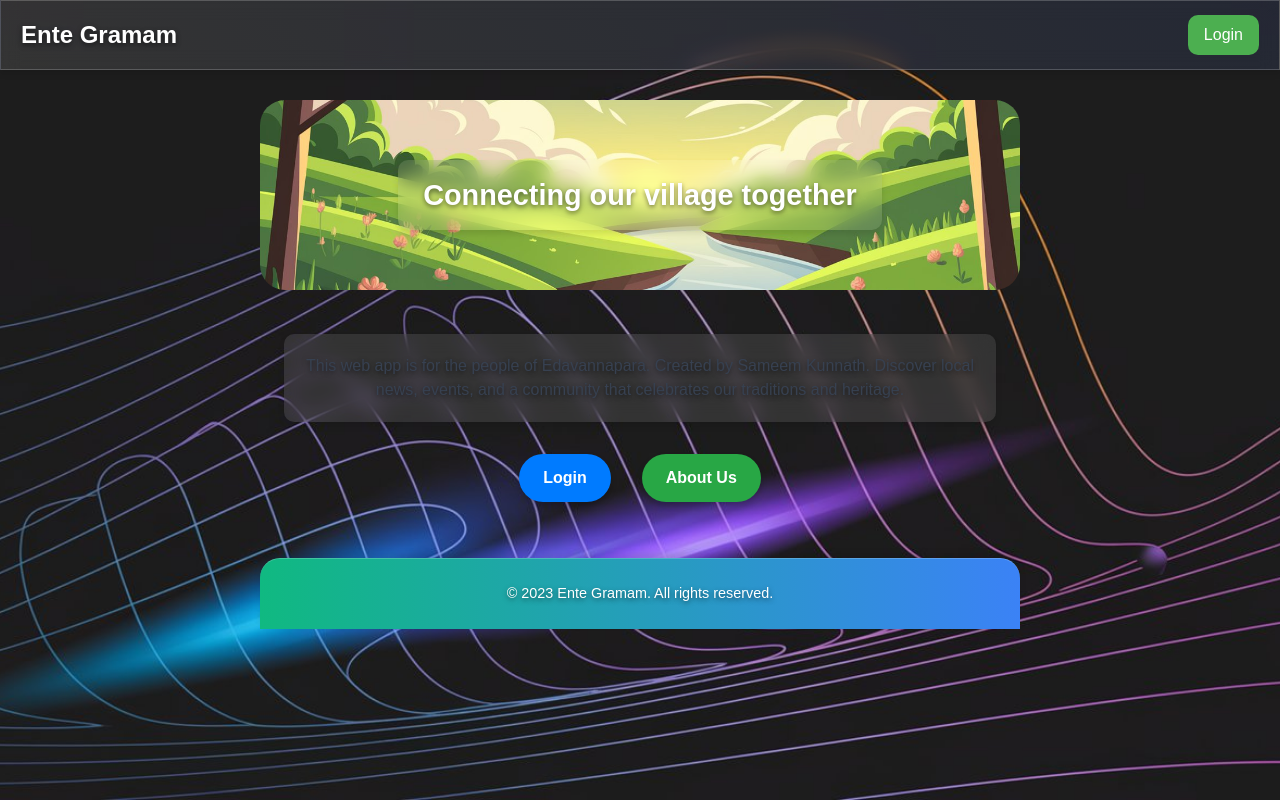
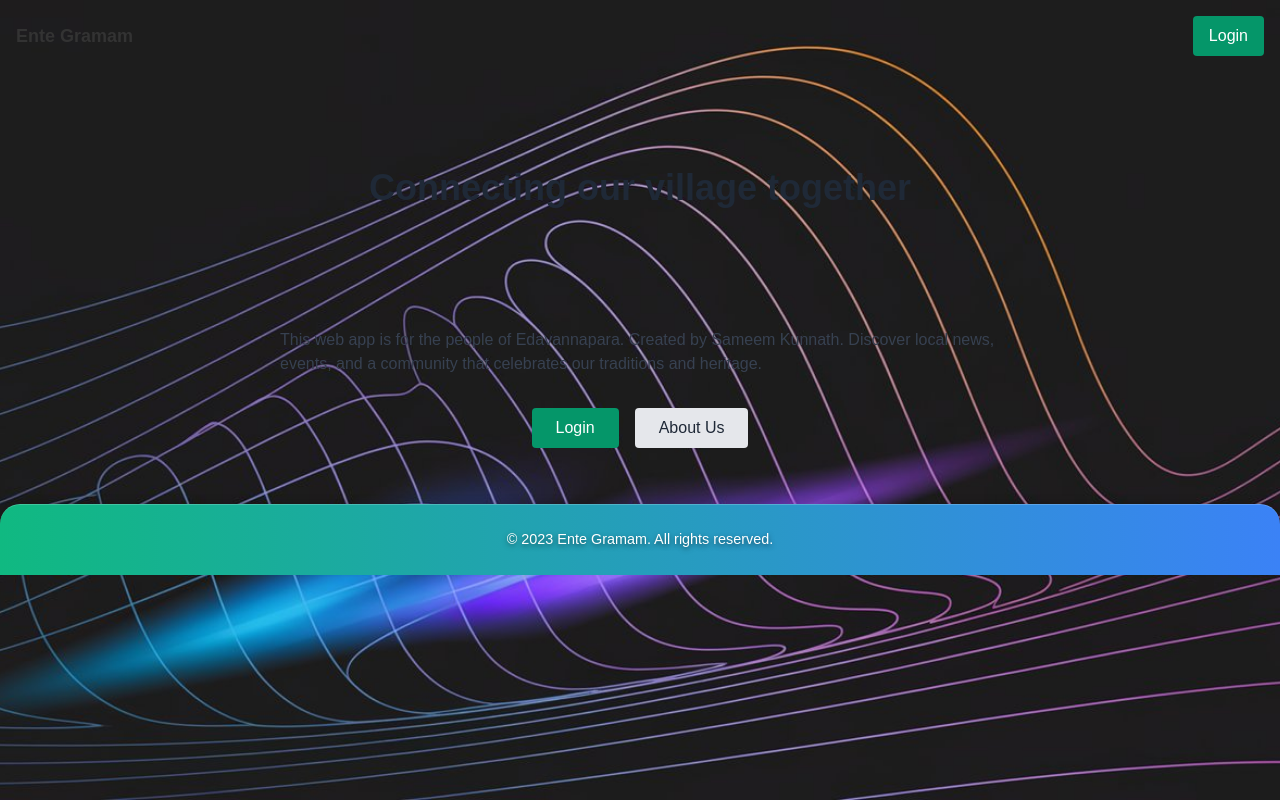
Before and after one commit to code-ninja-labs/ente-gramam1, a React (Vite) app: page / in a window 1280 px wide. Built offline with nearby package versions, Linux system fonts and the light colour scheme.

Commit message:
Update LandingPage.jsx

```diff
--- a/src/pages/LandingPage.jsx
+++ b/src/pages/LandingPage.jsx
@@ -18,14 +18,14 @@ const LandingPage = ({ session }) => {
   };
 
   return (
-    <div className="container">
+    <div className="LDP-container">
       {/* Navbar */}
-      <nav className="navbar flex justify-between items-center p-4">
-        <div className="nav-title font-bold text-lg">Ente Gramam</div>
-        <div className="nav-links">
+      <nav className="LDP-navbar flex justify-between items-center p-4">
+        <div className="LDP-nav-title font-bold text-lg">Ente Gramam</div>
+        <div className="LDP-nav-links">
           <button
             onClick={handleGetStarted}
-            className="login-btn px-4 py-2 bg-green-600 text-white rounded hover:bg-green-700"
+            className="LDP-login-btn px-4 py-2 bg-green-600 text-white rounded hover:bg-green-700"
           >
             Login
           </button>
@@ -33,8 +33,8 @@ const LandingPage = ({ session }) => {
       </nav>
 
       {/* Header Section */}
-      <header className="welcome bg-[#E7F5FE] py-16">
-        <div className="glass-container max-w-3xl mx-auto p-8 bg-white/20 backdrop-blur-sm rounded-lg text-center">
+      <header className="LDP-welcome bg-[#E7F5FE] py-16">
+        <div className="LDP-glass-container max-w-3xl mx-auto p-8 bg-white/20 backdrop-blur-sm rounded-lg text-center">
           <h1 className="text-4xl font-bold text-gray-800">
             Connecting our village together
           </h1>
@@ -42,9 +42,9 @@ const LandingPage = ({ session }) => {
       </header>
 
       {/* Main Content */}
-      <main className="max-w-3xl mx-auto p-6 space-y-8">
+      <main className="LDP-main max-w-3xl mx-auto p-6 space-y-8">
         {/* Text Section */}
-        <div className="text-section">
+        <div className="LDP-text-section">
           <p className="text-gray-700">
             This web app is for the people of Edavannapara. Created by Sameem
             Kunnath. Discover local news, events, and a community that celebrates
@@ -53,16 +53,16 @@ const LandingPage = ({ session }) => {
         </div>
 
         {/* Button Group */}
-        <div className="btn-group flex justify-center space-x-4">
+        <div className="LDP-btn-group flex justify-center space-x-4">
           <button
             onClick={handleGetStarted}
-            className="login-btn px-6 py-2 bg-green-600 text-white rounded hover:bg-green-700"
+            className="LDP-login-btn px-6 py-2 bg-green-600 text-white rounded hover:bg-green-700"
           >
             Login
           </button>
           <a
             href="#"
-            className="about-btn px-6 py-2 bg-gray-200 text-gray-800 rounded hover:bg-gray-300"
+            className="LDP-about-btn px-6 py-2 bg-gray-200 text-gray-800 rounded hover:bg-gray-300"
           >
             About Us
           </a>
@@ -70,7 +70,7 @@ const LandingPage = ({ session }) => {
       </main>
 
       {/* Footer */}
-      <footer className="bg-gradient-to-r from-green-500 to-blue-500 text-white py-6 mt-8">
+      <footer className="LDP-footer bg-gradient-to-r from-green-500 to-blue-500 text-white py-6 mt-8">
         <div className="max-w-7xl mx-auto text-center">
           <p>&copy; 2023 Ente Gramam. All rights reserved.</p>
         </div>
```
